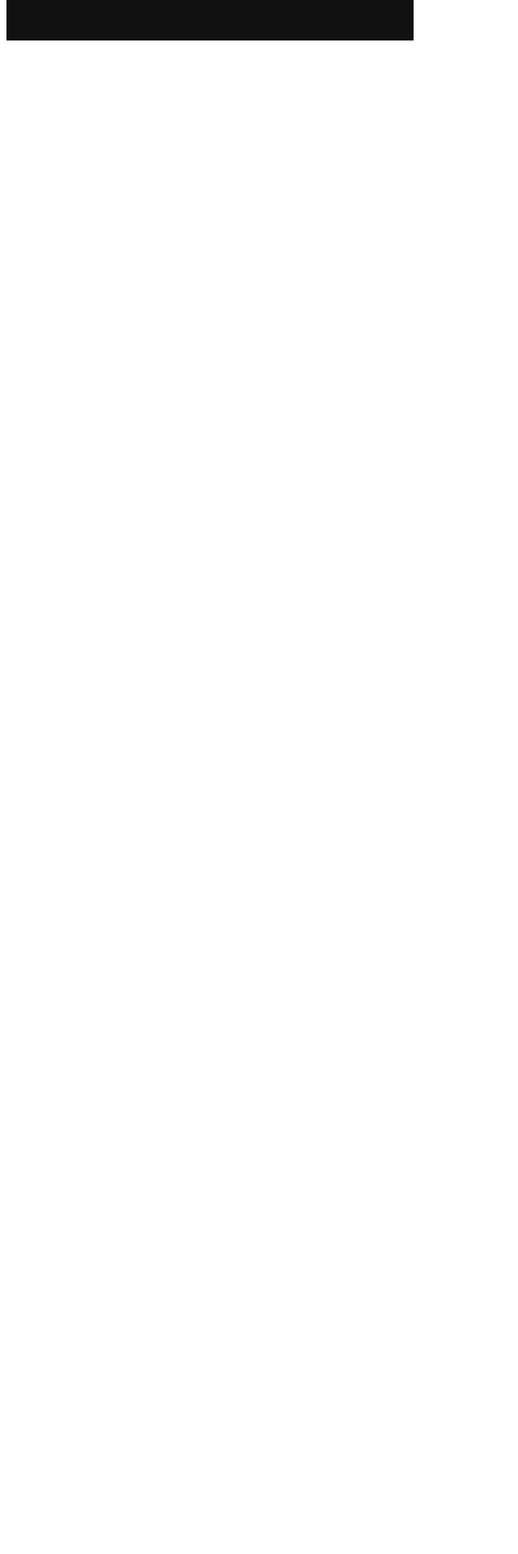
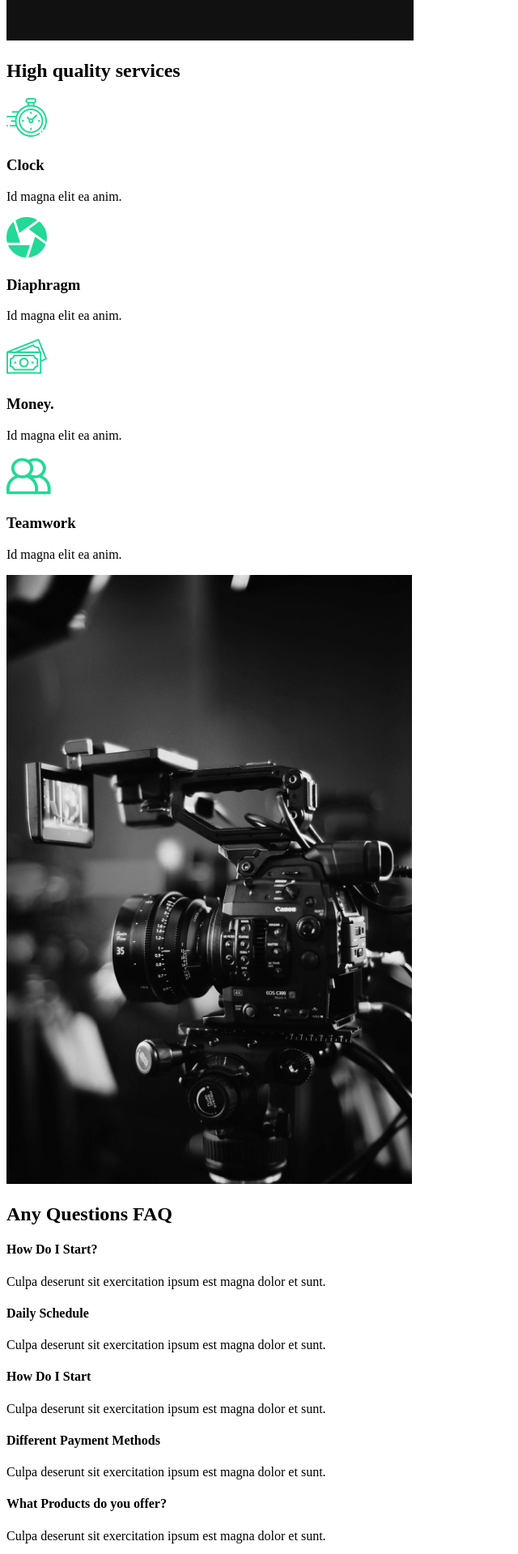
Before and after one commit to MadsAkselsen/capture-portfolio, a React (Create React App) app: page / in a window 1280 px wide. Shown: the part 920-2839 px from the top of the page at 81% size, without its empty margins (0-640 px from the left). Before the commit the page ends 982 px from the top, so only its background shows below. Built offline with nearby package versions, Linux system fonts and the light colour scheme.

Commit message:
added faq section

```diff
--- /dev/null
+++ b/src/components/FaqSection.js
@@ -0,0 +1,38 @@
+import React from 'react';
+
+const FaqSection = () => {
+  return (
+    <div className="faq">
+      <h2>
+        Any Questions <span>FAQ</span>
+      </h2>
+      <div className="question">
+        <h4>How Do I Start?</h4>
+        <div className="answer"></div>
+        <p>Culpa deserunt sit exercitation ipsum est magna dolor et sunt.</p>
+      </div>
+      <div className="question">
+        <h4>Daily Schedule</h4>
+        <div className="answer"></div>
+        <p>Culpa deserunt sit exercitation ipsum est magna dolor et sunt.</p>
+      </div>
+      <div className="question">
+        <h4>How Do I Start</h4>
+        <div className="answer"></div>
+        <p>Culpa deserunt sit exercitation ipsum est magna dolor et sunt.</p>
+      </div>
+      <div className="question">
+        <h4>Different Payment Methods</h4>
+        <div className="answer"></div>
+        <p>Culpa deserunt sit exercitation ipsum est magna dolor et sunt.</p>
+      </div>
+      <div className="question">
+        <h4>What Products do you offer?</h4>
+        <div className="answer"></div>
+        <p>Culpa deserunt sit exercitation ipsum est magna dolor et sunt.</p>
+      </div>
+    </div>
+  );
+};
+
+export default FaqSection;
--- /dev/null
+++ b/src/components/ServicesSection.js
@@ -0,0 +1,55 @@
+import React from 'react';
+
+//images
+import clock from '../img/clock.svg';
+import diaphragm from '../img/diaphragm.svg';
+import money from '../img/money.svg';
+import teamowork from '../img/teamwork.svg';
+import home from '../img/home2.png';
+
+const ServicesSection = () => {
+  return (
+    <div className="services">
+      <div className="description">
+        <h2>
+          High <span>quality</span> services
+        </h2>
+        <div className="cards">
+          <div className="card">
+            <div className="icon">
+              <img src={clock} alt="clock" />
+              <h3>Clock</h3>
+            </div>
+            <p>Id magna elit ea anim.</p>
+          </div>
+          <div className="card">
+            <div className="icon">
+              <img src={diaphragm} alt="diaphragm" />
+              <h3>Diaphragm</h3>
+            </div>
+            <p>Id magna elit ea anim.</p>
+          </div>
+          <div className="card">
+            <div className="icon">
+              <img src={money} alt="money" />
+              <h3>Money.</h3>
+            </div>
+            <p>Id magna elit ea anim.</p>
+          </div>
+          <div className="card">
+            <div className="icon">
+              <img src={teamowork} alt="teamwork" />
+              <h3>Teamwork</h3>
+            </div>
+            <p>Id magna elit ea anim.</p>
+          </div>
+        </div>
+      </div>
+      <div className="image">
+        <img src={home} alt="home" />
+      </div>
+    </div>
+  );
+};
+
+export default ServicesSection;
--- a/src/pages/AboutUs.js
+++ b/src/pages/AboutUs.js
@@ -2,9 +2,17 @@
 
 // page components
 import AboutSection from '../components/AboutSection';
+import ServicesSection from '../components/ServicesSection';
+import FaqSection from '../components/FaqSection';
 
 const AboutUs = () => {
-  return <AboutSection />;
+  return (
+    <>
+      <AboutSection />
+      <ServicesSection />
+      <FaqSection />
+    </>
+  );
 };
 
 export default AboutUs;
```
